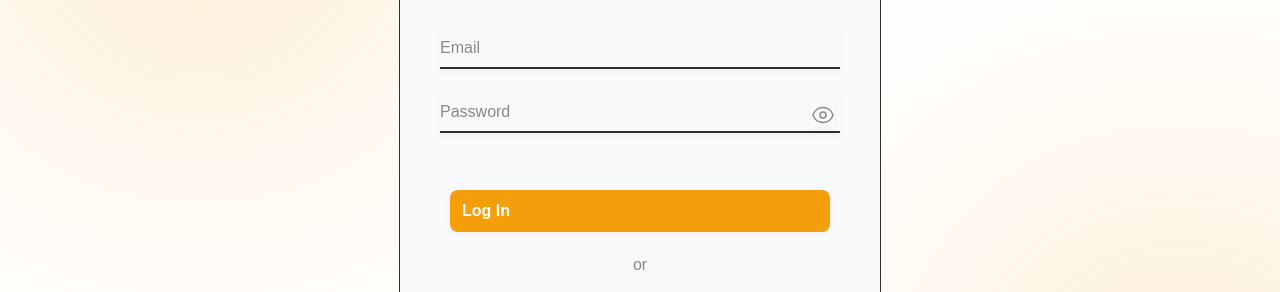
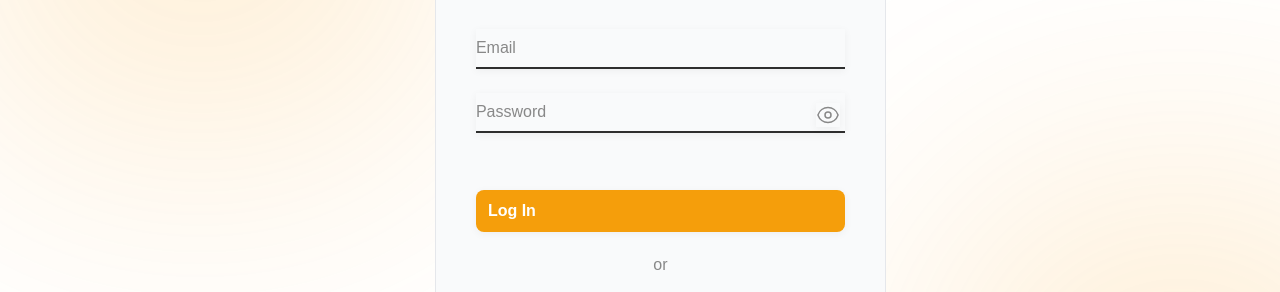
Before and after one commit to mjaja25/exam-website, a website: page public/login.html in a window 1280 px wide. Shown: the part 287-579 px from the top of the page. Drawn offline with Linux system fonts and the light colour scheme.

Commit message:
style: score breakdown alignment, login page scaling

```diff
--- a/public/results.css
+++ b/public/results.css
@@ -27,4 +27,6 @@ body {
 .footer-actions a.action-btn.primary { background-color: var(--primary-yellow); color: var(--dark-text-on-btn); border-color: var(--primary-yellow); }
 .footer-actions a.action-btn.secondary { background-color: transparent; }
 
+h2 { text-align: center;}
+
 @media (max-width: 768px) { .score-section, .skills-layout { flex-direction: column; } }
--- a/public/style.css
+++ b/public/style.css
@@ -119,7 +119,19 @@ body.auth-page {
 
 /* --- Auth Card Styling --- */
 .auth-page .auth-container { position: relative; z-index: 1; padding: 1rem; }
-.auth-page .auth-card { width: 400px; padding: 40px; background-color: var(--card-background); border-radius: 16px; backdrop-filter: blur(10px); border: 1px solid var(--light-gray); text-align: center; color: var(--text-color); }
+
+.auth-page .auth-card {
+    width: 90%; /* This allows the card to shrink on smaller screens */
+    max-width: 420px; /* This sets a maximum size for larger screens */
+    padding: 40px;
+    background-color: var(--card-background);
+    border-radius: 16px;
+    backdrop-filter: blur(10px);
+    border: 1px solid var(--border-color);
+    text-align: center;
+    color: var(--text-color);
+    transition: background-color 0.5s ease;
+}
 .auth-page .logo { width: 80px; margin-bottom: 1rem; }
 .auth-page .auth-card h2 { font-size: 2rem; font-weight: 700; margin: 0; }
 .auth-page .auth-card .subtitle { color: var(--text-muted); margin-bottom: 2rem; }
```
